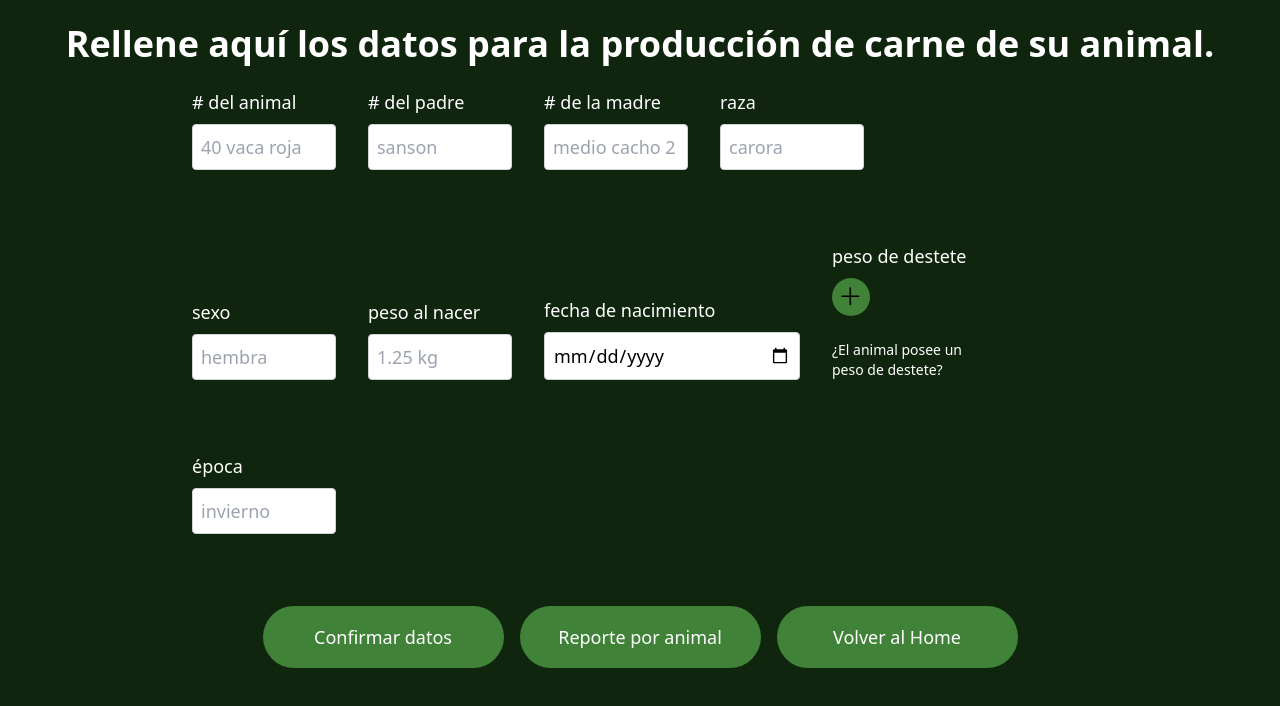
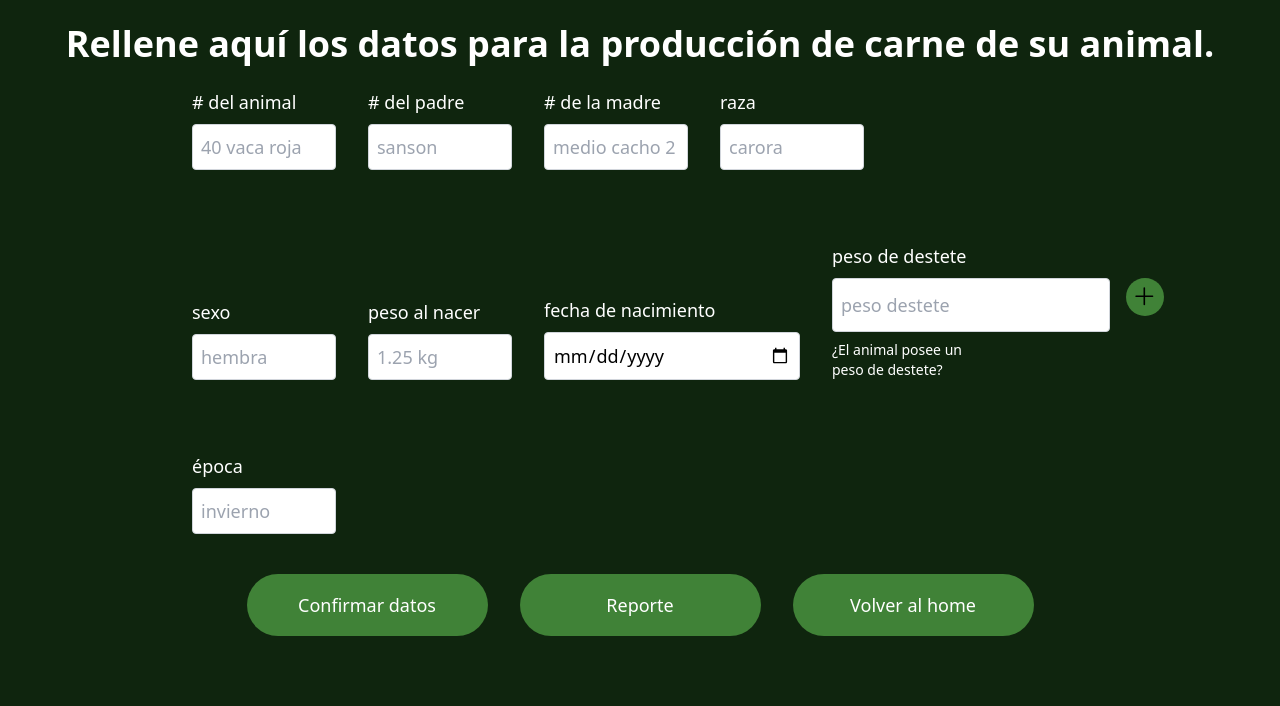
Before and after one commit to marcos2808/tesis-aplicacion, a React (Vite) app in the folder front-tesis/: page /Carne in a window 1280 px wide. Shown: the top 706 px of the page. Built offline with nearby package versions, Linux system fonts and the light colour scheme.

Commit message:
reporte de carne y registro de carne

```diff
--- a/front-tesis/src/pages/Prod.carne.jsx
+++ b/front-tesis/src/pages/Prod.carne.jsx
@@ -46,8 +46,11 @@ function Carne() {
         }),
       });
 
+      console.log(responseAnimal);
       const dataAnimal = await responseAnimal.json();
 
+      console.log(dataAnimal);
+      console.log(sexo, pesoAlNacer, fechaNacimiento, pesoDesteteInputs, epoca)
       if (responseAnimal.ok) {
         console.log("Animal creado:", dataAnimal);
 
@@ -59,11 +62,11 @@ function Carne() {
             'Authorization': `Bearer ${localStorage.getItem('token')}`,
           },
           body: JSON.stringify({
-            animalId: dataAnimal._id, // Usar el ID del animal creado
+            animalId: dataAnimal.animal._id, // Usar el ID del animal creado
             sexo,
             pesoNacer: pesoAlNacer,
             fechaNacimiento,
-            pesoDestete: pesoDesteteInputs,
+            pesoDestete: pesoDestete,
             temporada: epoca
           }),
         });
@@ -86,18 +89,14 @@ function Carne() {
   };
 
   const handleAddDestete = () => {
-    if (pesoDestete) {
-      setPesoDesteteInputs([...pesoDesteteInputs, pesoDestete]);
-      setPesoDestete("");
-    }
+    // if (pesoDestete) {
+    //   setPesoDesteteInputs([...pesoDesteteInputs, pesoDestete]);
+    //   setPesoDestete("");
+    // }
   };
 
   const handleCloseModal = () => {
     setShowModal(false);
-  };
-
-  const handleDisableAddButton = () => {
-    setIsAddButtonDisabled(true);
   };
 
   const handleGenerateReport = async () => {
@@ -106,7 +105,7 @@ function Carne() {
         method: 'GET',
         headers: {
           'Content-Type': 'application/json',
-          'Authorization': `Bearer ${localStorage.getItem('token')}`, // Agrega el token para la autenticación
+          'Authorization': `Bearer ${localStorage.getItem('token')}`,
         },
       });
 
@@ -131,7 +130,7 @@ function Carne() {
   };
 
   const handleGoHome = () => {
-    navigate('/'); // Cambia la ruta según sea necesario para la vista principal
+    navigate('/Home');
   };
 
   return (
@@ -216,14 +215,19 @@ function Carne() {
               />
             </div>
 
-
             <div className="flex flex-col w-36 mb-4">
               <label className="text-lg mb-2 text-white">peso de destete</label>
               <div className="flex">
+                <input
+                  type="text"
+                  placeholder="peso destete"
+                  value={pesoDestete}
+                  onChange={(e) => setPesoDestete(e.target.value)}
+                  className="p-2 text-lg rounded border border-gray-300 text-black mr-4"
+                />
                 <AddButton
                   onClick={handleAddDestete}
                   disabled={isAddButtonDisabled}
-                  className="ml-4"
                 />
               </div>
               <p className="mt-2 text-sm text-white">¿El animal posee un peso de destete?</p>
@@ -240,35 +244,16 @@ function Carne() {
               className="p-2 text-lg rounded border border-gray-300 text-black"
             />
           </div>
+        </div>
 
-          <div className="flex flex-col w-full mb-6">
-            <div className="flex flex-wrap gap-8 mb-6">
-              {pesoDesteteInputs.map((input, index) => (
-                <div key={index} className="flex items-center mb-2">
-                  <input
-                    type="text"
-                    value={input}
-                    readOnly
-                    className="p-2 text-lg rounded border border-gray-300 text-black w-36"
-                  />
-                  <button
-                    type="button"
-                    onClick={() => setPesoDesteteInputs(pesoDesteteInputs.filter((_, i) => i !== index))}
-                    className="ml-4 text-red-500"
-                  >
-                    x
-                  </button>
-                </div>
-              ))}
-            </div>
-            <div className="flex justify-center gap-4">
-              <PrincipalButton onClick={handleConfirmData} className="w-36" text="Confirmar datos"/>
-              <PrincipalButton onClick={handleGenerateReport} className= "w-36" text="Reporte por animal"/>
-              <PrincipalButton onClick={handleGoHome} className= "w-36" text="Volver al Home"/>
-            </div>
-          </div>
+        <div className="flex justify-center gap-8 mb-6">
+          <PrincipalButton onClick={handleConfirmData} text="Confirmar datos"/>
+          <PrincipalButton onClick={handleGenerateReport} text="Reporte"/>
+          <PrincipalButton onClick={handleGoHome} text="Volver al home"/>
         </div>
       </form>
+
+      {/* Modal */}
       {showModal && <ModalCarne onClose={handleCloseModal} />}
     </div>
   );
```
Lines whose indentation alone changed are shown as unchanged.
